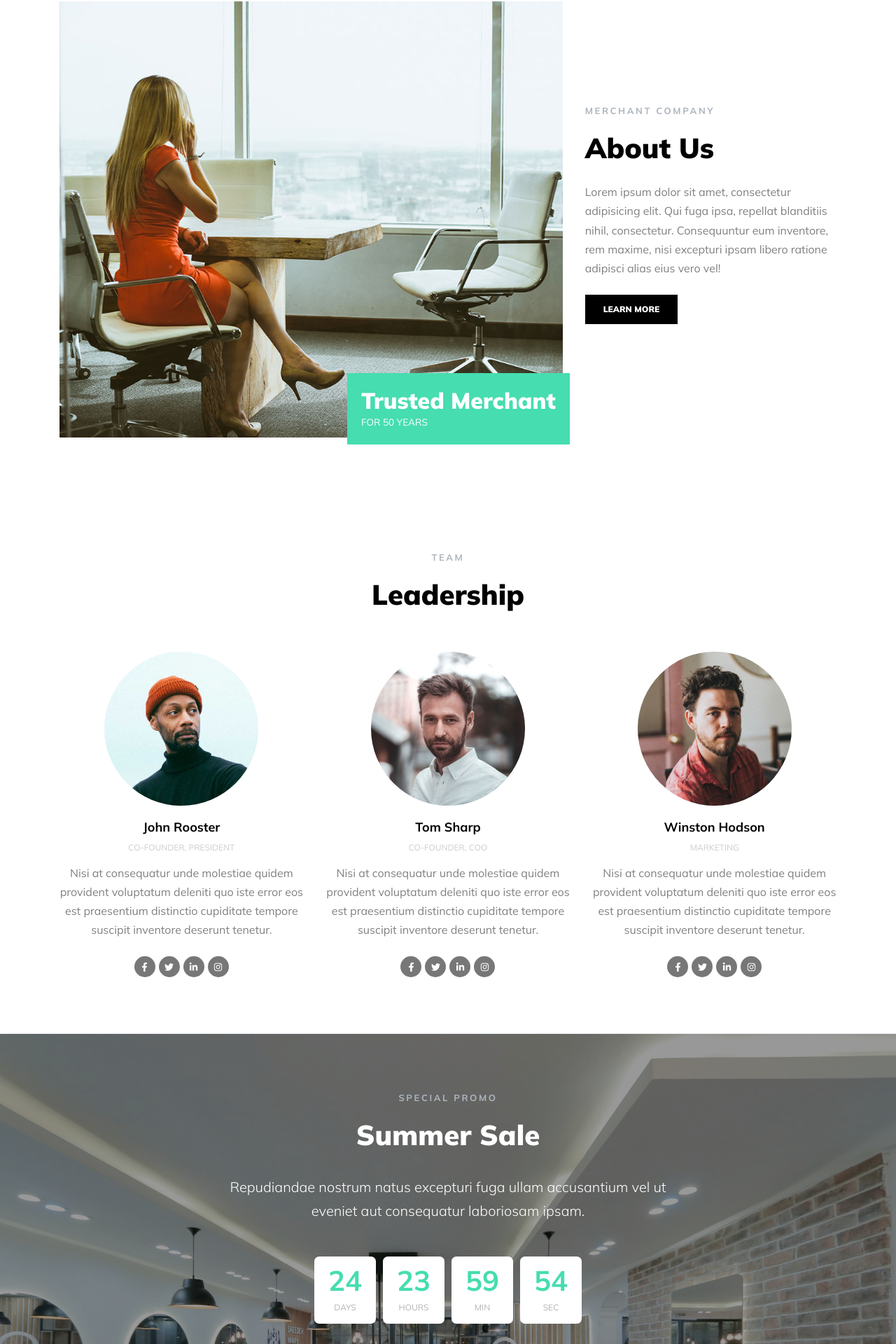
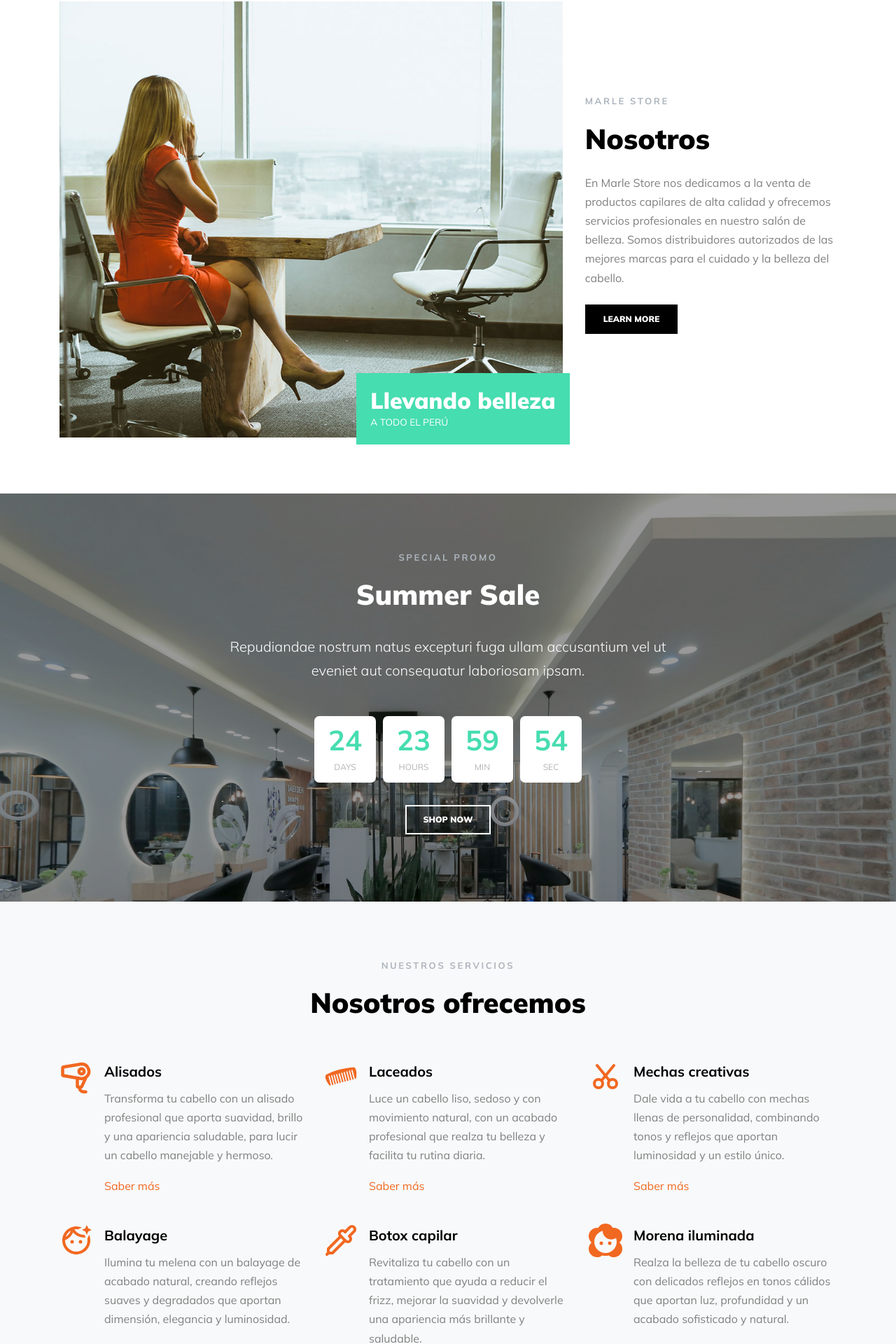
Before and after one commit to luisleon7677/Web_Marle_Salon, a React (Vite) app in the folder client/: page / in a window 1280 px wide. Shown: the part 3790-5710 px from the top of the page at 70% size. Built offline with nearby package versions, Linux system fonts and the light colour scheme.

Commit message:
cambios nuevos

```diff
--- a/client/src/components/About.jsx
+++ b/client/src/components/About.jsx
@@ -6,18 +6,15 @@ export default function About() {
           <div className="about-media">
             <img src="/images/about_1.jpg" alt="About us" />
             <div className="experience">
-              <span className="year">Trusted Merchant</span>
-              <span className="caption">for 50 years</span>
+              <span className="year">Llevando belleza</span>
+              <span className="caption">a todo el Perú</span>
             </div>
           </div>
           <div>
-            <h3 className="section-sub-title">Merchant Company</h3>
-            <h2 className="section-title mb-3">About Us</h2>
+            <h3 className="section-sub-title">Marle Store</h3>
+            <h2 className="section-title mb-3">Nosotros</h2>
             <p className="mb-4">
-              Lorem ipsum dolor sit amet, consectetur adipisicing elit. Qui fuga
-              ipsa, repellat blanditiis nihil, consectetur. Consequuntur eum
-              inventore, rem maxime, nisi excepturi ipsam libero ratione
-              adipisci alias eius vero vel!
+            En Marle Store nos dedicamos a la venta de productos capilares de alta calidad y ofrecemos servicios profesionales en nuestro salón de belleza. Somos distribuidores autorizados de las mejores marcas para el cuidado y la belleza del cabello.
             </p>
             <p>
               <a href="#" className="btn btn-black btn-black--hover rounded-0">
--- a/client/src/components/Contact.jsx
+++ b/client/src/components/Contact.jsx
@@ -7,23 +7,23 @@ export default function Contact() {
     <section className="site-section bg-light" id="contact-section">
       <div className="container">
         <div className="section-header">
-          <h3 className="section-sub-title">Contact Form</h3>
-          <h2 className="section-title mb-3">Get In Touch</h2>
+          <h3 className="section-sub-title">Formulario de Contacto</h3>
+          <h2 className="section-title mb-3">Ponte en contacto</h2>
         </div>
 
         <div className="contact-form-wrap">
           <form className="contact-form" onSubmit={handleSubmit}>
             <h2 className="h4 text-black mb-5" style={{ fontSize: '1.5rem', fontWeight: 700 }}>
-              Contact Form
+              Formulario de contacto
             </h2>
 
             <div className="form-row two-cols">
               <div className="form-group">
-                <label htmlFor="fname">First Name</label>
+                <label htmlFor="fname">Nombres</label>
                 <input type="text" id="fname" className="form-control rounded-0" />
               </div>
               <div className="form-group">
-                <label htmlFor="lname">Last Name</label>
+                <label htmlFor="lname">Apellidos</label>
                 <input type="text" id="lname" className="form-control rounded-0" />
               </div>
             </div>
@@ -37,26 +37,26 @@ export default function Contact() {
 
             <div className="form-row">
               <div className="form-group">
-                <label htmlFor="subject">Subject</label>
+                <label htmlFor="subject">Asunto</label>
                 <input type="text" id="subject" className="form-control rounded-0" />
               </div>
             </div>
 
             <div className="form-row">
               <div className="form-group">
-                <label htmlFor="message">Message</label>
+                <label htmlFor="message">Mensaje</label>
                 <textarea
                   id="message"
                   cols="30"
                   rows="7"
                   className="form-control rounded-0"
-                  placeholder="Write your notes or questions here..."
+                  placeholder="Escribe tus notas o preguntas aquí..."
                 />
               </div>
             </div>
 
             <button type="submit" className="btn btn-black rounded-0" style={{ padding: '14px 24px' }}>
-              Send Message
+              Enviar mensaje
             </button>
           </form>
         </div>
--- a/client/src/components/Services.jsx
+++ b/client/src/components/Services.jsx
@@ -7,13 +7,21 @@ import {
   FaCloud,
 } from 'react-icons/fa'
 
+import { PiHairDryerBold } from "react-icons/pi";
+import { TbCut } from "react-icons/tb";
+import { GiComb } from "react-icons/gi";
+import { LuPipette } from "react-icons/lu";
+import { MdFace2 } from "react-icons/md";
+import { MdOutlineFaceRetouchingNatural } from "react-icons/md";
+
+
 const services = [
-  { title: 'Business Consulting', icon: FaChartPie },
-  { title: 'Market Analysis', icon: FaBackspace },
-  { title: 'User Monitoring', icon: FaClock },
-  { title: 'Seller Consulting', icon: FaCheckCircle },
-  { title: 'Financial Investment', icon: FaBriefcase },
-  { title: 'Financial Management', icon: FaCloud },
+  { title: 'Alisados', icon: PiHairDryerBold , dsc: 'Transforma tu cabello con un alisado profesional que aporta suavidad, brillo y una apariencia saludable, para lucir un cabello manejable y hermoso.'},
+  { title: 'Laceados', icon: GiComb, dsc: 'Luce un cabello liso, sedoso y con movimiento natural, con un acabado profesional que realza tu belleza y facilita tu rutina diaria.' },
+  { title: 'Mechas creativas', icon: TbCut,dsc: 'Dale vida a tu cabello con mechas llenas de personalidad, combinando tonos y reflejos que aportan luminosidad y un estilo único.' },
+  { title: 'Balayage', icon: MdOutlineFaceRetouchingNatural,dsc: 'Ilumina tu melena con un balayage de acabado natural, creando reflejos suaves y degradados que aportan dimensión, elegancia y luminosidad.' },
+  { title: 'Botox capilar', icon: LuPipette,dsc: 'Revitaliza tu cabello con un tratamiento que ayuda a reducir el frizz, mejorar la suavidad y devolverle una apariencia más brillante y saludable.' },
+  { title: 'Morena iluminada', icon: MdFace2,dsc: 'Realza la belleza de tu cabello oscuro con delicados reflejos en tonos cálidos que aportan luz, profundidad y un acabado sofisticado y natural.' },
 ]
 
 export default function Services() {
@@ -21,8 +29,8 @@ export default function Services() {
     <section className="site-section bg-light" id="services-section">
       <div className="container">
         <div className="section-header">
-          <h3 className="section-sub-title">Our Services</h3>
-          <h2 className="section-title mb-3">We Offer Services</h2>
+          <h3 className="section-sub-title">Nuestros servicios</h3>
+          <h2 className="section-title mb-3">Nosotros ofrecemos</h2>
         </div>
 
         <div className="services-grid">
@@ -36,10 +44,9 @@ export default function Services() {
                 <div>
                   <h3>{service.title}</h3>
                   <p>
-                    Lorem ipsum dolor sit amet consectetur adipisicing elit.
-                    Perferendis quis molestiae vitae eligendi at.
+                    {service.dsc}
                   </p>
-                  <p><a href="#">Learn More</a></p>
+                  <p><a href="#">Saber más</a></p>
                 </div>
               </div>
             )
--- a/client/src/components/Testimonials.jsx
+++ b/client/src/components/Testimonials.jsx
@@ -2,10 +2,10 @@ import { useState } from 'react'
 import { FaChevronLeft, FaChevronRight } from 'react-icons/fa'
 
 const testimonials = [
-  { name: 'John Smith', image: '/images/person_3.jpg' },
-  { name: 'Robert Aguilar', image: '/images/person_2.jpg' },
-  { name: 'Roger Spears', image: '/images/person_4.jpg' },
-  { name: 'Kyle McDonald', image: '/images/person_1.jpg' },
+  { name: 'Sara Herrera', image: '/images/person_3.jpg' , test:'Estoy encantada con los resultados de Marle Salon. Mi cabello quedó suave, brillante y hermoso. La atención fue excelente y los productos que utilizan son increíbles. ¡Lo recomiendo totalmente!'},
+  { name: 'Melissa  Aguilar', image: '/images/person_2.jpg' , test:'Me encantó mi cambio de look. El balayage quedó precioso, con tonos naturales que iluminan mi cabello. Cuidaron cada detalle y el resultado superó mis expectativas.'},
+  { name: 'Sofia Puma', image: '/images/person_4.jpg' , test:'Los productos capilares de Marle Salon se han convertido en mis favoritos. Mi cabello luce más hidratado, suave y brillante. Me encanta poder cuidarlo también en casa.'},
+  { name: 'Adelis Contreras', image: '/images/person_1.jpg' , test:'Mi experiencia fue excelente. Me realicé un alisado y quedé feliz con el resultado. Mi cabello luce hermoso y es mucho más fácil de peinar. ¡Volveré pronto!'},
 ]
 
 const quote =
@@ -22,8 +22,8 @@ export default function Testimonials() {
     <section className="site-section testimonial-wrap" id="testimonials-section">
       <div className="container">
         <div className="section-header">
-          <h3 className="section-sub-title">People Says</h3>
-          <h2 className="section-title mb-3">Testimonials</h2>
+          <h3 className="section-sub-title">La gente dice</h3>
+          <h2 className="section-title mb-3">Testimonios</h2>
         </div>
 
         <div className="testimonial-slider">
@@ -32,7 +32,7 @@ export default function Testimonials() {
               <img src={current.image} alt={current.name} />
             </figure>
             <blockquote className="mb-3">
-              <p>&ldquo;{quote}&rdquo;</p>
+              <p>&ldquo;{current.test}&rdquo;</p>
             </blockquote>
             <p className="text-black"><strong>{current.name}</strong></p>
           </div>
--- a/client/src/pages/HomePage.jsx
+++ b/client/src/pages/HomePage.jsx
@@ -18,7 +18,7 @@ export default function HomePage() {
       <Newsletter />
       <FeaturedProducts />
       <About />
-      <Team />
+      {/* <Team /> */}
       <SpecialPromo />
       <Services />
       <Testimonials />
--- a/client/src/pages/ShopPage.jsx
+++ b/client/src/pages/ShopPage.jsx
@@ -1,4 +1,4 @@
-import { useMemo, useState,useEffect } from 'react'
+import { useMemo, useState, useEffect } from 'react'
 import { Link } from 'react-router-dom'
 import { FaStar, FaHeart, FaChevronDown, FaSlidersH, FaTimes } from 'react-icons/fa'
 import { categories, priceRanges } from '../data/shopData'
@@ -22,13 +22,13 @@ export default function ShopPage() {
   const [selectedPrices, setSelectedPrices] = useState([])
   const [sortBy, setSortBy] = useState('featured')
   const [filtersOpen, setFiltersOpen] = useState(false)
-  const [shopProducts,setShopProducts]= useState([]);
+  const [shopProducts, setShopProducts] = useState([]);
 
   //carga de productos
   useEffect(() => {
     async function getProducts() {
       try {
-        const response = await fetch('http://localhost:3000/products');
+        const response = await fetch('https://webmarlesalonserve-production.up.railway.app/products');
 
         if (!response.ok) {
           throw new Error(`Error HTTP: ${response.status}`);
@@ -55,6 +55,10 @@ export default function ShopPage() {
 
     getProducts();
   }, []);
+
+  const mostrarAlerta = () => {
+    alert('¡Producto registrado correctamente!');
+  };
 
   const filtered = useMemo(() => {
     let list = shopProducts.filter((product) => {
@@ -184,8 +188,8 @@ export default function ShopPage() {
                     <FaHeart />
                   </button>
                   <img src={product.image} alt={product.name} />
-                  <button type="button" className="shop-card-cart">
-                    Add to Cart
+                  <button type="button" className="shop-card-cart" onClick={mostrarAlerta}>
+                    WhatsApp
                   </button>
                 </div>
                 <div className="shop-card-body">
```
Also changed, not shown: 1 other file (tests, documents, lock files or other folders).
